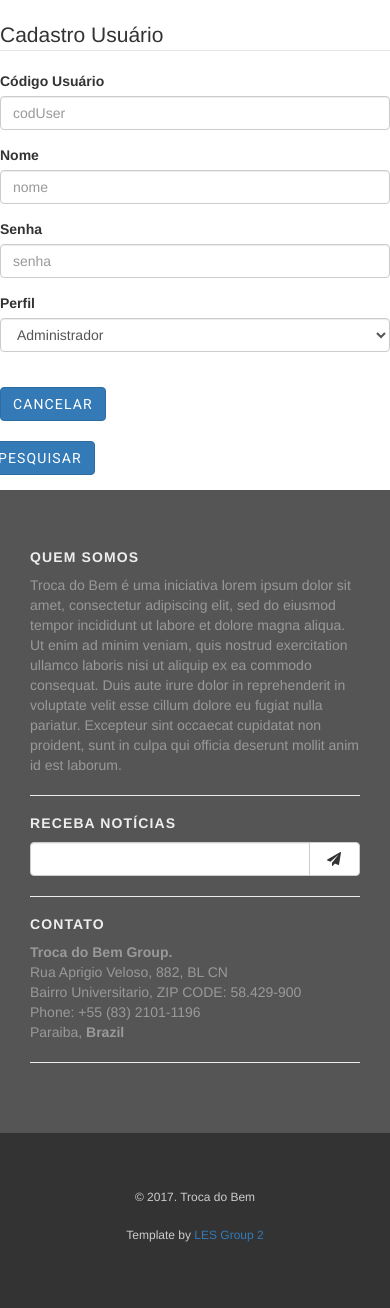
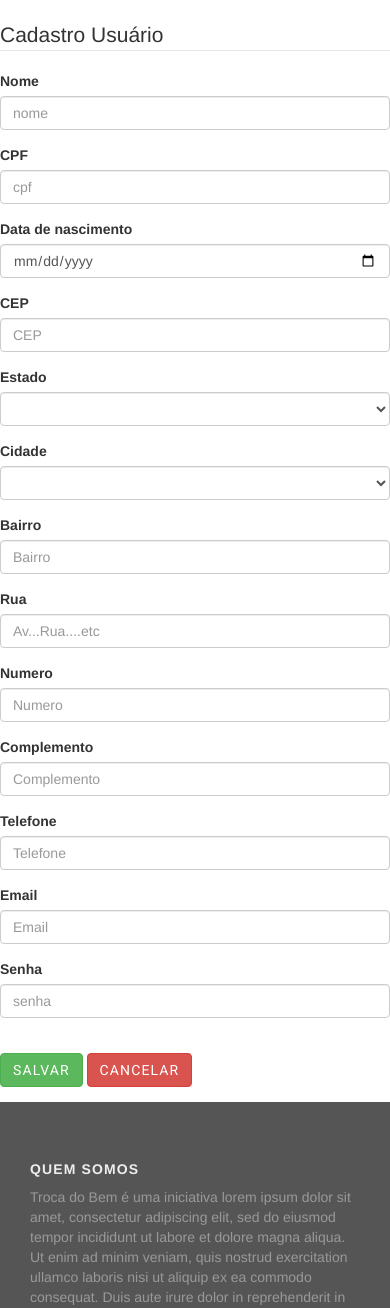
Before and after one commit to SauloNascimento/TrocaDoBem, a Django app: template app/templates/cadastros/cadastro-usuario.html in a window 390 px wide. Shown: the part 128-1436 px from the top of the page. Run offline with Django 3.2, Linux system fonts and the light colour scheme; the template is opened without the code that fills it, so the values that code supplies are empty; some libraries are stand-ins or nearby versions.

Commit message:
tela de cadastro de usuario finalizada

```diff
--- a/app/templates/cadastros/cadastro-usuario.html
+++ b/app/templates/cadastros/cadastro-usuario.html
@@ -28,10 +28,6 @@
                 else $('head > link').filter(':first').replaceWith(defaultCSS);
             }
 
-            $(document).ready(function () {
-                var iframe_height = parseInt($('html').height());
-                window.parent.postMessage(iframe_height, 'https://bootsnipp.com');
-            });
         </script>
     </head>
     <body style="">
@@ -41,11 +37,95 @@
             <!-- Form Name -->
             <legend>Cadastro Usuário</legend>
 
+
             <!-- Text input-->
             <div class="form-group">
-                <label class="col-md-4 control-label" for="cod_user">Código Usuário</label>
+                <label class="col-md-4 control-label" for="nome">Nome</label>
                 <div class="col-md-4">
-                    <input id="cod_user" name="cod_user" type="text" placeholder="codUser"
+                    <input id="nome" name="nome" type="text" placeholder="nome" class="form-control input-md"
+                           required="">
+
+                </div>
+            </div>
+
+            <!-- Text input-->
+            <div class="form-group">
+                <label class="col-md-4 control-label" for="cpf">CPF</label>
+                <div class="col-md-4">
+                    <input id="cpf" name="cpf" type="text" placeholder="cpf" class="form-control input-md"
+                           required="">
+                </div>
+            </div>
+
+            <div class="form-group">
+                <label class="col-md-4 control-label" for="cep">Data de nascimento</label>
+                <div class="col-md-4">
+                    <input id="data" name="data" class="form-control input-md" type="date">
+
+                </div>
+            </div>
+
+            <!-- Text input-->
+            <div class="form-group">
+                <label class="col-md-4 control-label" for="cep">CEP</label>
+                <div class="col-md-4">
+                    <input id="cep" name="cep" type="text" placeholder="CEP" class="form-control input-md" required="">
+
+                </div>
+            </div>
+
+            <div class="form-group">
+                <label class="col-md-4 control-label" for="estado">Estado</label>
+                <div class="col-md-4">
+                    <select id="estado" name="estado" class="form-control">
+                    </select>
+                </div>
+            </div>
+
+                <!-- Select Basic -->
+            <div class="form-group">
+                <label class="col-md-4 control-label" for="municipio">Cidade</label>
+                <div class="col-md-4">
+                    <select id="cidade" name="cidade" class="form-control">
+
+                    </select>
+                </div>
+            </div>
+
+             <!-- Text input-->
+            <div class="form-group">
+                <label class="col-md-4 control-label" for="bairro">Bairro</label>
+                <div class="col-md-6">
+                    <input id="bairro" name="bairro" type="text" placeholder="Bairro" class="form-control input-md">
+
+                </div>
+            </div>
+
+            <!-- Text input-->
+            <div class="form-group">
+                <label class="col-md-4 control-label" for="logradouro">Rua</label>
+                <div class="col-md-6">
+                    <input id="rua" name="rua" type="text" placeholder="Av...Rua....etc"
+                           class="form-control input-md">
+
+                </div>
+            </div>
+
+
+            <!-- Text input-->
+            <div class="form-group">
+                <label class="col-md-4 control-label" for="numero">Numero</label>
+                <div class="col-md-2">
+                    <input id="numero" name="numero" type="text" placeholder="Numero" class="form-control input-md">
+
+                </div>
+            </div>
+
+            <!-- Text input-->
+            <div class="form-group">
+                <label class="col-md-4 control-label" for="complemento">Complemento</label>
+                <div class="col-md-6">
+                    <input id="complemento" name="complemento" type="text" placeholder="Complemento"
                            class="form-control input-md">
 
                 </div>
@@ -53,10 +133,19 @@
 
             <!-- Text input-->
             <div class="form-group">
-                <label class="col-md-4 control-label" for="nome">Nome</label>
+                <label class="col-md-4 control-label" for="telefone1">Telefone</label>
                 <div class="col-md-4">
-                    <input id="nome" name="nome" type="text" placeholder="nome" class="form-control input-md"
-                           required="">
+                    <input id="telefone" name="telefone" type="text" placeholder="Telefone"
+                           class="form-control input-md">
+
+                </div>
+            </div>
+
+            <!-- Text input-->
+            <div class="form-group">
+                <label class="col-md-4 control-label" for="email">Email</label>
+                <div class="col-md-6">
+                    <input id="email" name="email" type="text" placeholder="Email" class="form-control input-md">
 
                 </div>
             </div>
@@ -71,27 +160,12 @@
                 </div>
             </div>
 
-            <!-- Select Basic -->
+            <!-- Button (Double) -->
             <div class="form-group">
-                <label class="col-md-4 control-label" for="perfil">Perfil</label>
-                <div class="col-md-4">
-                    <select id="perfil" name="perfil" class="form-control">
-                        <option value="1">Administrador</option>
-                        <option value="2">Advogado</option>
-                    </select>
-                </div>
-            </div>
-
-            <!-- Button -->
-            <div class="form-group">
-                <label class="col-md-4 control-label" for="cancelar"></label>
-                <div class="col-md-4">
-                    <button id="cancelar" name="cancelar" class="btn btn-primary">Cancelar</button>
-                </div>
-
-                <label class="col-md-4 control-label" for="pesquisar"></label>
-                <div>
-                    <button id="pesquisar" name="pesquisar" class="btn btn-primary">Pesquisar</button>
+                <label class="col-md-4 control-label" for="button1id"></label>
+                <div class="col-md-8">
+                    <button id="button1id" name="button1id" class="btn btn-success">Salvar</button>
+                    <button id="Cancelar" name="Cancelar" class="btn btn-danger">Cancelar</button>
                 </div>
             </div>
 
```
Also changed, not shown: app/templates/cadastros/cadastro-instituicao.html (+42 -61 lines).
